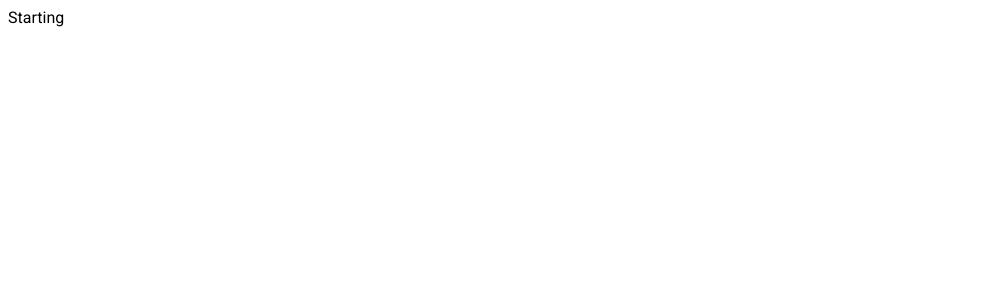
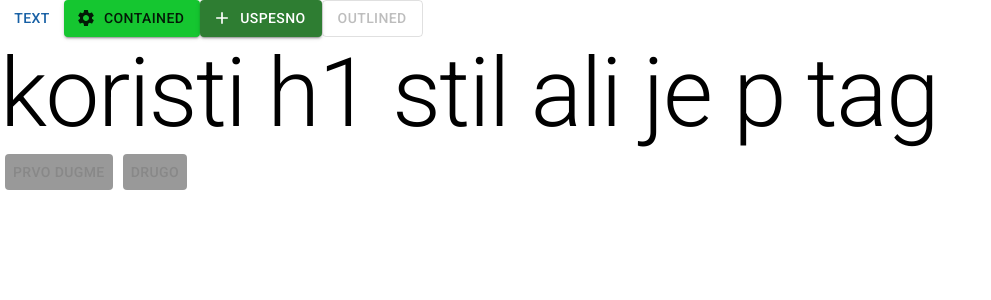
Before and after one commit to MirosBL45/material-social-network, a React (Create React App) app: page / in a window 1280 px wide. Shown: the top 300 px of the page, without its empty margins (0-991 px from the left). Built offline with nearby package versions, Linux system fonts and the light colour scheme.

Commit message:
testing for now

```diff
--- a/public/index.html
+++ b/public/index.html
@@ -13,6 +13,7 @@
   <style>
     * {
       font-family: "Roboto", sans-serif;
+      margin: 0;
     }
   </style>
   <title>Social network with MUI</title>
--- a/src/App.js
+++ b/src/App.js
@@ -1,7 +1,43 @@
+import { Button, Typography, styled } from "@mui/material";
+import SettingsIcon from "@mui/icons-material/Settings";
+import AddIcon from "@mui/icons-material/Add";
+
 function App() {
+  const BlueButton = styled(Button)(({ theme }) => ({
+    backgroundColor: theme.palette.otherColor.main,
+    color: "#888",
+    margin: 5,
+    "&:hover": {
+      backgroundColor: "green",
+      color: "red",
+    },
+    "&:disabled": {
+      backgroundColor: "gray",
+      color: "white",
+    },
+  }));
+
   return (
     <div>
-      Starting
+      <Button variant="text">Text</Button>
+      <Button
+        startIcon={<SettingsIcon />}
+        color="secondary"
+        variant="contained"
+      >
+        Contained
+      </Button>
+      <Button startIcon={<AddIcon />} color="success" variant="contained">
+        Uspesno
+      </Button>
+      <Button variant="outlined" disabled>
+        Outlined
+      </Button>
+      <Typography variant="h1" component="p">
+        koristi h1 stil ali je p tag
+      </Typography>
+      <BlueButton>Prvo dugme</BlueButton>
+      <BlueButton>Drugo</BlueButton>
     </div>
   );
 }
--- a/src/index.js
+++ b/src/index.js
@@ -1,10 +1,14 @@
-import React from 'react';
-import ReactDOM from 'react-dom/client';
-import App from './App';
+import React from "react";
+import ReactDOM from "react-dom/client";
+import App from "./App";
+import { ThemeProvider } from "@mui/material";
+import { theme } from "./theme";
 
-const root = ReactDOM.createRoot(document.getElementById('root'));
+const root = ReactDOM.createRoot(document.getElementById("root"));
 root.render(
   <React.StrictMode>
-    <App />
+    <ThemeProvider theme={theme}>
+      <App />
+    </ThemeProvider>
   </React.StrictMode>
 );
--- /dev/null
+++ b/src/theme.js
@@ -0,0 +1,16 @@
+import { createTheme } from "@mui/material";
+
+export const theme = createTheme({
+  palette:{
+    primary: {
+      main: '#1760a5',
+      light: 'skyblue'
+    },
+    secondary: {
+      main: '#15c630'
+    },
+    otherColor:{
+      main: '#999'
+    }
+  }
+})
```
